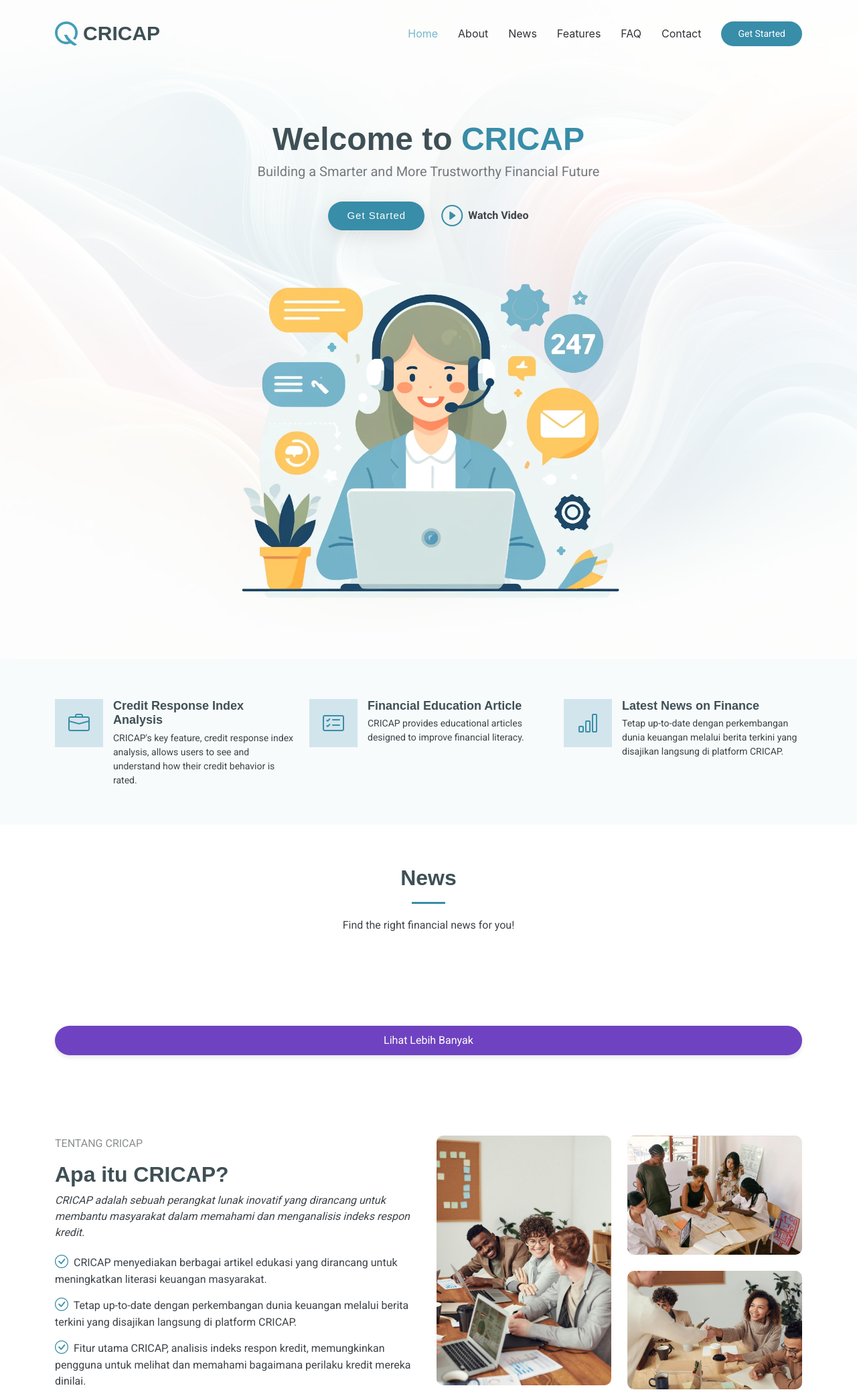
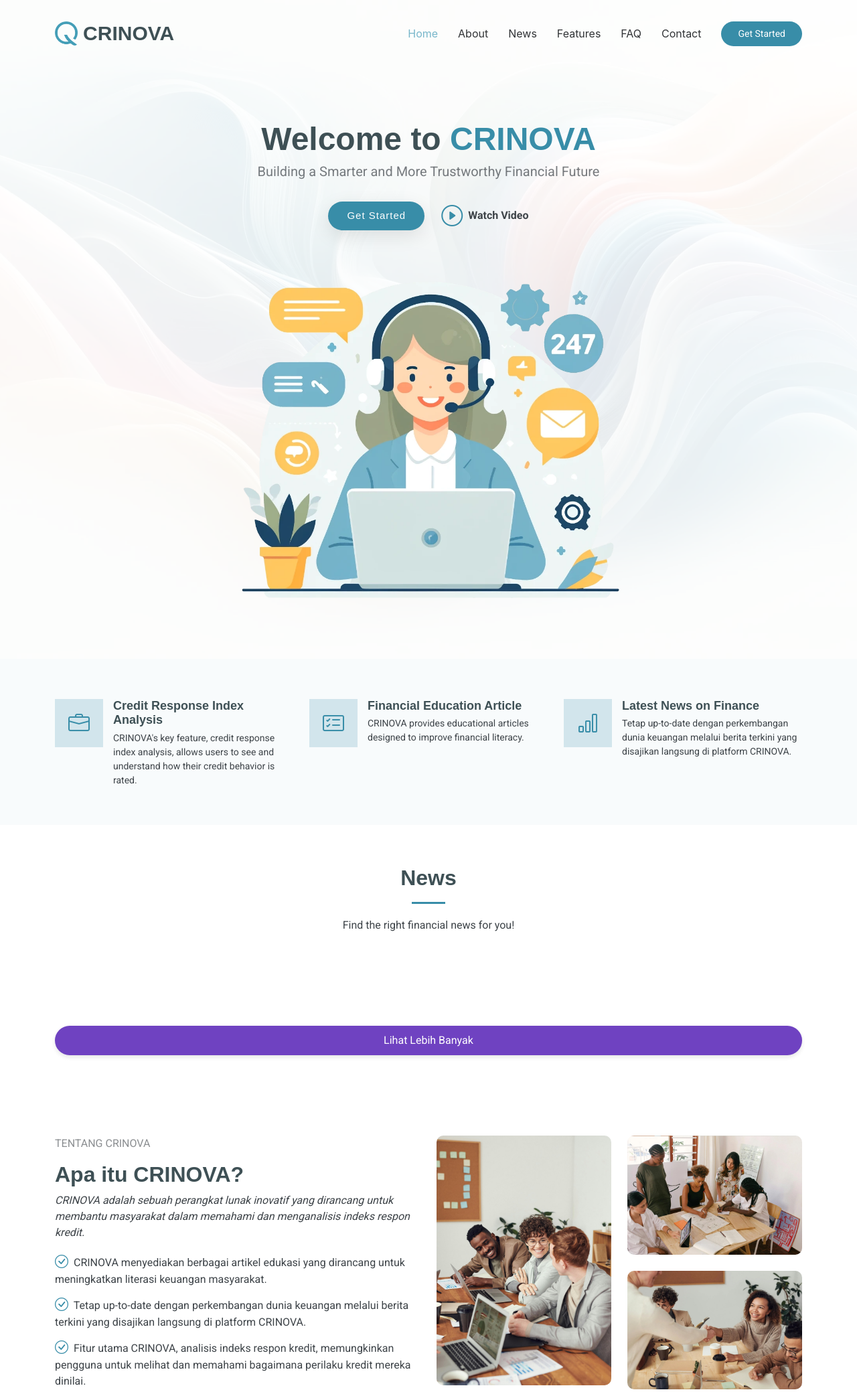
Before and after one commit to KintanResthu/CRICAP-Credit-Respon-, a Django app: page / in a window 1280 px wide. Shown: the top 2079 px of the page at 67% size. Run offline with Django 5.2, Linux system fonts and the light colour scheme; a user stored in the database is signed in; data that the repository does not hold is empty; some libraries are stand-ins or nearby versions.

Commit message:
Change references from CRICAP to CRINOVA

```diff
--- a/base/templates/home.html
+++ b/base/templates/home.html
@@ -1,7 +1,7 @@
 {% extends "master.html" %}
 {% load static %}
 
-{% block title %}Dashboard - CRICAP{% endblock %}
+{% block title %}Dashboard - CRINOVA{% endblock %}
 
 {% block head %}
 <link href="https://fonts.googleapis.com/css2?family=Poppins:wght@300;400;500;600;700&display=swap" rel="stylesheet">
@@ -18,7 +18,7 @@
 
       <a href="index.html" class="logo d-flex align-items-center me-auto">
         <img src="{% static 'assets/img/logo.png' %}" alt="">
-        <h1 class="sitename">CRICAP</h1>
+        <h1 class="sitename">CRINOVA</h1>
       </a>
 
       <nav id="navmenu" class="navmenu">
@@ -47,7 +47,7 @@
       </div>
       <div class="container text-center">
         <div class="d-flex flex-column justify-content-center align-items-center">
-          <h1 data-aos="fade-up">Welcome to <span>CRICAP</span></h1>
+          <h1 data-aos="fade-up">Welcome to <span>CRINOVA</span></h1>
           <p data-aos="fade-up" data-aos-delay="100">Building a Smarter and More Trustworthy Financial Future<br></p>
           <div class="d-flex" data-aos="fade-up" data-aos-delay="200">
             <a href="{% url 'login' %}" class="btn-get-started">Get Started</a>
@@ -71,7 +71,7 @@
               <div class="icon flex-shrink-0"><i class="bi bi-briefcase"></i></div>
               <div>
                 <h4 class="title"><a href="{% url 'login' %}" class="stretched-link">Credit Response Index Analysis</a></h4>
-                <p class="description">CRICAP's key feature, credit response index analysis, allows users to see and understand how their credit behavior is rated.</p>
+                <p class="description">CRINOVA's key feature, credit response index analysis, allows users to see and understand how their credit behavior is rated.</p>
               </div>
             </div>
           </div>
@@ -82,7 +82,7 @@
               <div class="icon flex-shrink-0"><i class="bi bi-card-checklist"></i></div>
               <div>
                 <h4 class="title"><a href="{% url 'news' %}" class="stretched-link">Financial Education Article</a></h4>
-                <p class="description">CRICAP provides educational articles designed to improve financial literacy.</p>
+                <p class="description">CRINOVA provides educational articles designed to improve financial literacy.</p>
               </div>
             </div>
           </div><!-- End Service Item -->
@@ -92,7 +92,7 @@
               <div class="icon flex-shrink-0"><i class="bi bi-bar-chart"></i></div>
               <div>
                 <h4 class="title"><a href="#news" class="stretched-link">Latest News on Finance</a></h4>
-                <p class="description">Tetap up-to-date dengan perkembangan dunia keuangan melalui berita terkini yang disajikan langsung di platform CRICAP.</p>
+                <p class="description">Tetap up-to-date dengan perkembangan dunia keuangan melalui berita terkini yang disajikan langsung di platform CRINOVA.</p>
               </div>
             </div>
           </div><!-- End Service Item -->
@@ -150,15 +150,15 @@
         <div class="row gy-4">
 
           <div class="col-lg-6 content" data-aos="fade-up" data-aos-delay="100">
-            <p class="who-we-are">Tentang CRICAP</p>
-            <h3>Apa itu CRICAP?</h3>
+            <p class="who-we-are">Tentang CRINOVA</p>
+            <h3>Apa itu CRINOVA?</h3>
             <p class="fst-italic">
-              CRICAP adalah sebuah perangkat lunak inovatif yang dirancang untuk membantu masyarakat dalam memahami dan menganalisis indeks respon kredit.
+              CRINOVA adalah sebuah perangkat lunak inovatif yang dirancang untuk membantu masyarakat dalam memahami dan menganalisis indeks respon kredit.
             </p>
             <ul>
-              <li><i class="bi bi-check-circle"></i> <span>CRICAP menyediakan berbagai artikel edukasi yang dirancang untuk meningkatkan literasi keuangan masyarakat.</span></li>
-              <li><i class="bi bi-check-circle"></i> <span>Tetap up-to-date dengan perkembangan dunia keuangan melalui berita terkini yang disajikan langsung di platform CRICAP.</span></li>
-              <li><i class="bi bi-check-circle"></i> <span>Fitur utama CRICAP, analisis indeks respon kredit, memungkinkan pengguna untuk melihat dan memahami bagaimana perilaku kredit mereka dinilai.</span></li>
+              <li><i class="bi bi-check-circle"></i> <span>CRINOVA menyediakan berbagai artikel edukasi yang dirancang untuk meningkatkan literasi keuangan masyarakat.</span></li>
+              <li><i class="bi bi-check-circle"></i> <span>Tetap up-to-date dengan perkembangan dunia keuangan melalui berita terkini yang disajikan langsung di platform CRINOVA.</span></li>
+              <li><i class="bi bi-check-circle"></i> <span>Fitur utama CRINOVA, analisis indeks respon kredit, memungkinkan pengguna untuk melihat dan memahami bagaimana perilaku kredit mereka dinilai.</span></li>
             </ul>
             <a href="#" class="read-more"><span>Read More</span><i class="bi bi-arrow-right"></i></a>
           </div>
@@ -229,7 +229,7 @@
                   <div>
                     <h4 class="d-none d-lg-block">Kemudahan Penggunaan</h4>
                     <p>
-                      Antarmuka yang intuitif dan ramah pengguna membuat CRICAP dapat diakses oleh siapa saja, baik pemula maupun ahli di bidang keuangan.
+                      Antarmuka yang intuitif dan ramah pengguna membuat CRINOVA dapat diakses oleh siapa saja, baik pemula maupun ahli di bidang keuangan.
                     </p>
                   </div>
                 </a>
@@ -240,7 +240,7 @@
                   <div>
                     <h4 class="d-none d-lg-block">Keamanan Data Pengguna</h4>
                     <p>
-                      Data Anda adalah prioritas kami. CRICAP memastikan keamanan informasi pengguna dengan standar perlindungan data terbaik.
+                      Data Anda adalah prioritas kami. CRINOVA memastikan keamanan informasi pengguna dengan standar perlindungan data terbaik.
                     </p>
                   </div>
                 </a>
@@ -315,7 +315,7 @@
             <div class="content">
               <h3>Artikel Edukasi Keuangan</h3>
               <p>
-                Tingkatkan literasi keuangan Anda dengan membaca berbagai artikel edukasi yang disediakan oleh CRICAP. Dari dasar-dasar pengelolaan keuangan hingga tips menghadapi tantangan finansial, semuanya tersedia untuk Anda.
+                Tingkatkan literasi keuangan Anda dengan membaca berbagai artikel edukasi yang disediakan oleh CRINOVA. Dari dasar-dasar pengelolaan keuangan hingga tips menghadapi tantangan finansial, semuanya tersedia untuk Anda.
               </p>
               <p></p>
               <a href="#" class="btn more-btn">Learn More</a>
@@ -359,15 +359,15 @@
             <div class="faq-container">
 
               <div class="faq-item faq-active">
-                <h3>Apa itu CRICAP?</h3>
+                <h3>Apa itu CRINOVA?</h3>
                 <div class="faq-content">
-                  <p>CRICAP adalah sebuah aplikasi inovatif yang dirancang untuk membantu masyarakat memahami dan menganalisis indeks respon kredit mereka. Selain itu, CRICAP juga menyediakan artikel edukasi dan berita keuangan terkini untuk meningkatkan literasi finansial pengguna.</p>
+                  <p>CRINOVA adalah sebuah aplikasi inovatif yang dirancang untuk membantu masyarakat memahami dan menganalisis indeks respon kredit mereka. Selain itu, CRINOVA juga menyediakan artikel edukasi dan berita keuangan terkini untuk meningkatkan literasi finansial pengguna.</p>
                 </div>
                 <i class="faq-toggle bi bi-chevron-right"></i>
               </div><!-- End Faq item-->
 
               <div class="faq-item">
-                <h3>Apa manfaat utama dari analisis indeks respon kredit di CRICAP?</h3>
+                <h3>Apa manfaat utama dari analisis indeks respon kredit di CRINOVA?</h3>
                 <div class="faq-content">
                   <p>Fitur ini membantu pengguna untuk memahami bagaimana perilaku kredit mereka dinilai. Dengan analisis yang mudah dipahami, Anda dapat melihat faktor-faktor yang memengaruhi penilaian kredit dan mengambil langkah yang tepat untuk meningkatkan kelayakan kredit Anda.</p>
                 </div>
@@ -375,33 +375,33 @@
               </div><!-- End Faq item-->
 
               <div class="faq-item">
-                <h3>Apakah data pribadi saya aman saat menggunakan CRICAP?</h3>
+                <h3>Apakah data pribadi saya aman saat menggunakan CRINOVA?</h3>
                 <div class="faq-content">
-                  <p>Tentu saja! CRICAP menggunakan teknologi keamanan terbaik untuk melindungi data pribadi pengguna. Semua informasi Anda disimpan dengan aman dan hanya digunakan untuk keperluan analisis yang sesuai.</p>
+                  <p>Tentu saja! CRINOVA menggunakan teknologi keamanan terbaik untuk melindungi data pribadi pengguna. Semua informasi Anda disimpan dengan aman dan hanya digunakan untuk keperluan analisis yang sesuai.</p>
                 </div>
                 <i class="faq-toggle bi bi-chevron-right"></i>
               </div><!-- End Faq item-->
 
               <div class="faq-item">
-                <h3>Siapa yang dapat menggunakan aplikasi CRICAP?</h3>
+                <h3>Siapa yang dapat menggunakan aplikasi CRINOVA?</h3>
                 <div class="faq-content">
-                  <p>Aplikasi CRICAP dapat digunakan oleh siapa saja, baik individu yang ingin meningkatkan literasi keuangan mereka maupun pelaku usaha kecil yang membutuhkan wawasan tentang perilaku kredit.</p>
+                  <p>Aplikasi CRINOVA dapat digunakan oleh siapa saja, baik individu yang ingin meningkatkan literasi keuangan mereka maupun pelaku usaha kecil yang membutuhkan wawasan tentang perilaku kredit.</p>
                 </div>
                 <i class="faq-toggle bi bi-chevron-right"></i>
               </div><!-- End Faq item-->
 
               <div class="faq-item">
-                <h3>Apakah CRICAP menyediakan layanan gratis?</h3>
+                <h3>Apakah CRINOVA menyediakan layanan gratis?</h3>
                 <div class="faq-content">
-                  <p>Sebagian besar fitur dasar CRICAP, seperti membaca artikel edukasi dan berita terkini, dapat diakses secara gratis. Namun, untuk fitur premium seperti analisis indeks respon kredit yang lebih mendalam, Anda mungkin perlu berlangganan.</p>
+                  <p>Sebagian besar fitur dasar CRINOVA, seperti membaca artikel edukasi dan berita terkini, dapat diakses secara gratis. Namun, untuk fitur premium seperti analisis indeks respon kredit yang lebih mendalam, Anda mungkin perlu berlangganan.</p>
                 </div>
                 <i class="faq-toggle bi bi-chevron-right"></i>
               </div><!-- End Faq item-->
 
               <div class="faq-item">
-                <h3>Bagaimana cara mulai menggunakan CRICAP?</h3>
+                <h3>Bagaimana cara mulai menggunakan CRINOVA?</h3>
                 <div class="faq-content">
-                  <p>Anda dapat mengunduh aplikasi CRICAP dari platform resmi atau mengaksesnya melalui website kami. Setelah mendaftar dan membuat akun, Anda dapat langsung menjelajahi berbagai fitur yang tersedia.</p>
+                  <p>Anda dapat mengunduh aplikasi CRINOVA dari platform resmi atau mengaksesnya melalui website kami. Setelah mendaftar dan membuat akun, Anda dapat langsung menjelajahi berbagai fitur yang tersedia.</p>
                 </div>
                 <i class="faq-toggle bi bi-chevron-right"></i>
               </div><!-- End Faq item-->
@@ -453,7 +453,7 @@
             <div class="info-item d-flex flex-column justify-content-center align-items-center" data-aos="fade-up" data-aos-delay="400">
               <i class="bi bi-envelope"></i>
               <h3>Email Us</h3>
-              <p>cricapproject@gmail.com</p>
+              <p>CRINOVAproject@gmail.com</p>
             </div>
           </div><!-- End Info Item -->
 
@@ -517,13 +517,13 @@
       <div class="row gy-4">
         <div class="col-lg-4 col-md-6 footer-about">
           <a href="index.html" class="logo d-flex align-items-center">
-            <span class="sitename">CRICAP</span>
+            <span class="sitename">CRINOVA</span>
           </a>
           <div class="footer-contact pt-3">
               <p>Jalan Veteran, Malang 65145</p>
               <p>Fakultas Matematika dan Ilmu Pengetahuan Alam, Universitas Brawijaya</p>
             <p class="mt-3"><strong>Phone:</strong> <span>089676984344</span></p>
-            <p><strong>Email:</strong> <span>cricapproject@gmail.com</span></p>
+            <p><strong>Email:</strong> <span>CRINOVAproject@gmail.com</span></p>
           </div>
           <div class="social-links d-flex mt-4">
             <a href=""><i class="bi bi-twitter-x"></i></a>
```
